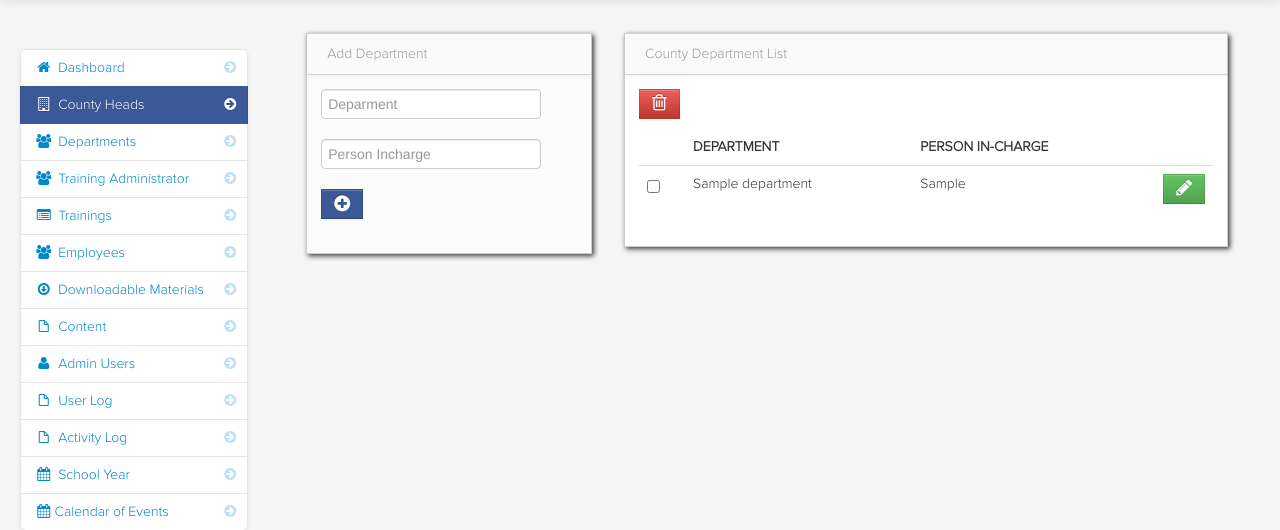
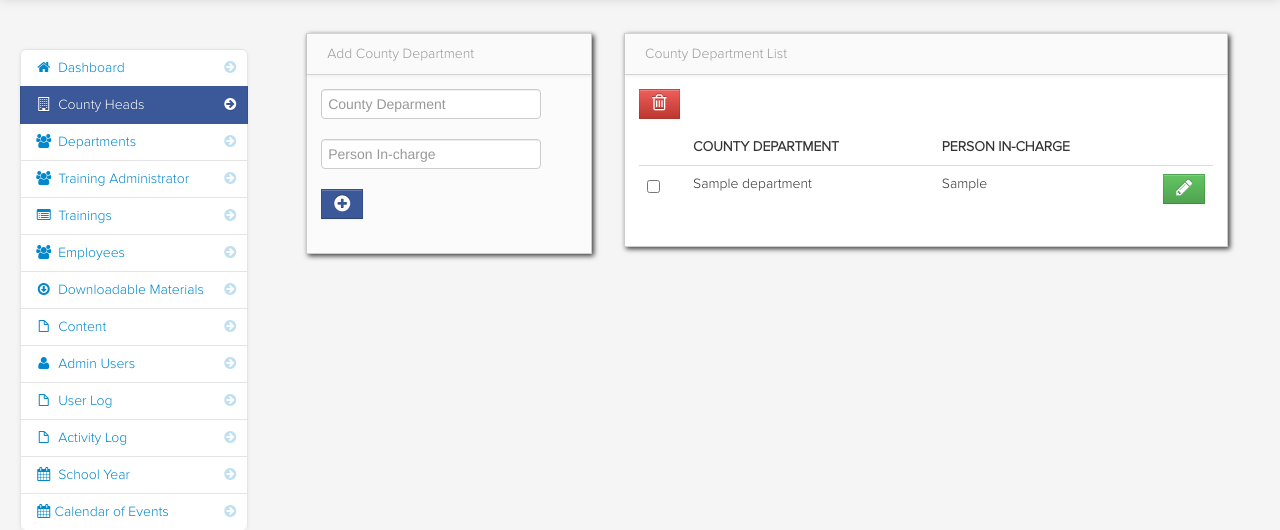
Before and after one commit to stodipo/student-selfassessment, a PHP site: page /admin/department.php in a window 1280 px wide. Shown: the part 41-571 px from the top of the page. Run offline with PHP 8.4, Linux system fonts and the light colour scheme; the visitor is signed in with stand-in values (Sample User, id 1); tables that the repository leaves empty or names only in its code hold one stand-in row (values such as "Sample post"); some libraries are stand-ins or nearby versions.

Commit message:
Updated the Departments admin panel contents

```diff
--- a/admin/add_department.php
+++ b/admin/add_department.php
@@ -2,20 +2,20 @@
                         <!-- block -->
                         <div class="block">
                             <div class="navbar navbar-inner block-header">
-                                <div class="muted pull-left">Add Department</div>
+                                <div class="muted pull-left">Add County Department</div>
                             </div>
                             <div class="block-content collapse in">
                                 <div class="span12">
 								<form method="post">
 										<div class="control-group">
                                           <div class="controls">
-                                            <input class="input focused" id="focusedInput" name="d" type="text" placeholder = "Deparment">
+                                            <input class="input focused" id="focusedInput" name="d" type="text" placeholder = "County Deparment" required>
                                           </div>
                                         </div>
 
 										<div class="control-group">
                                           <div class="controls">
-                                            <input class="input focused" id="focusedInput" name="pi" type="text" placeholder = "Person Incharge">
+                                            <input class="input focused" id="focusedInput" name="pi" type="text" placeholder = "Person In-charge" required>
                                           </div>
                                         </div>
 
--- a/admin/department.php
+++ b/admin/department.php
@@ -24,7 +24,7 @@
 										<thead>
 										  <tr>
 												<th></th>
-												<th>Department</th>
+												<th>County Department</th>
 												<th>Person In-charge</th>
 
 												<th></th>
```
